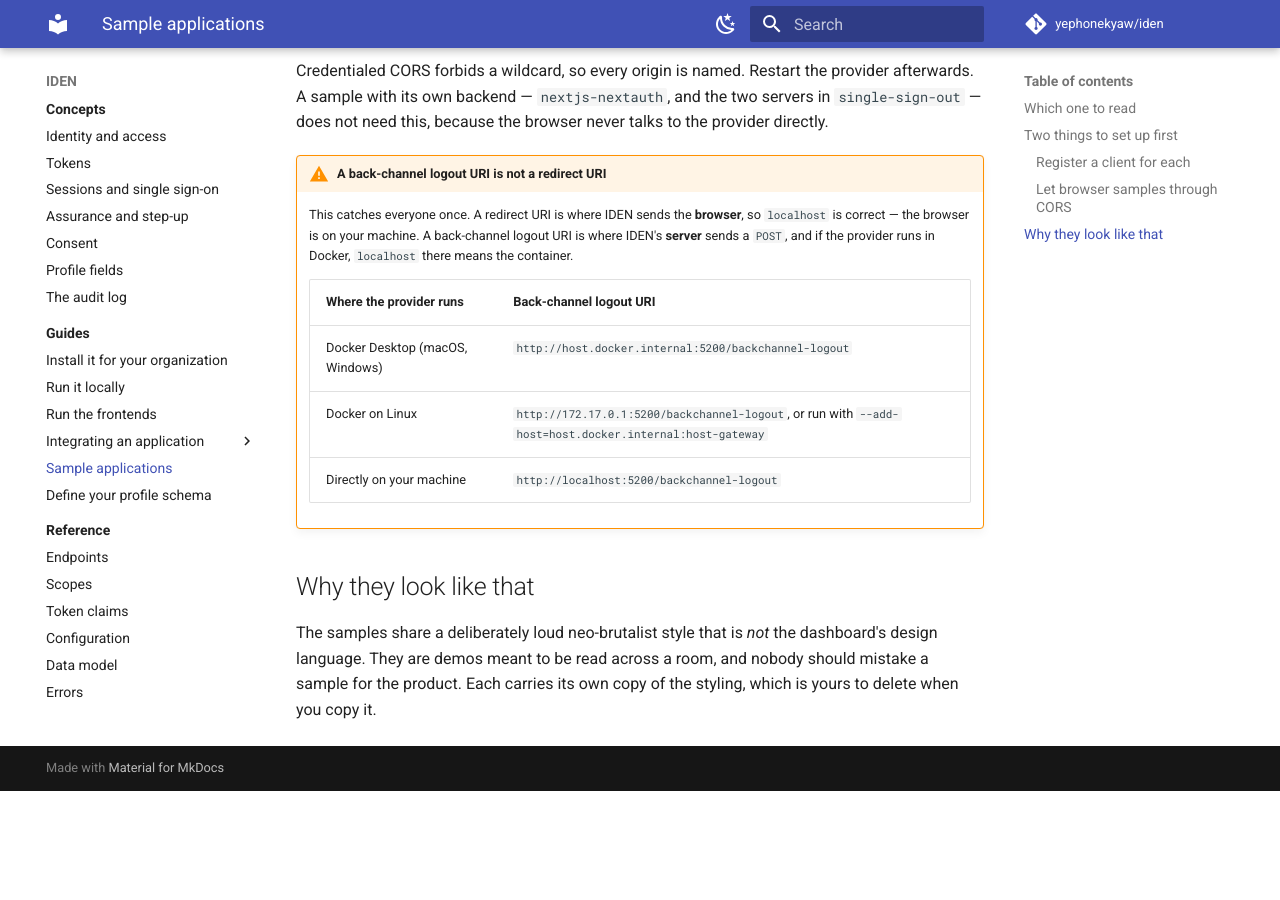
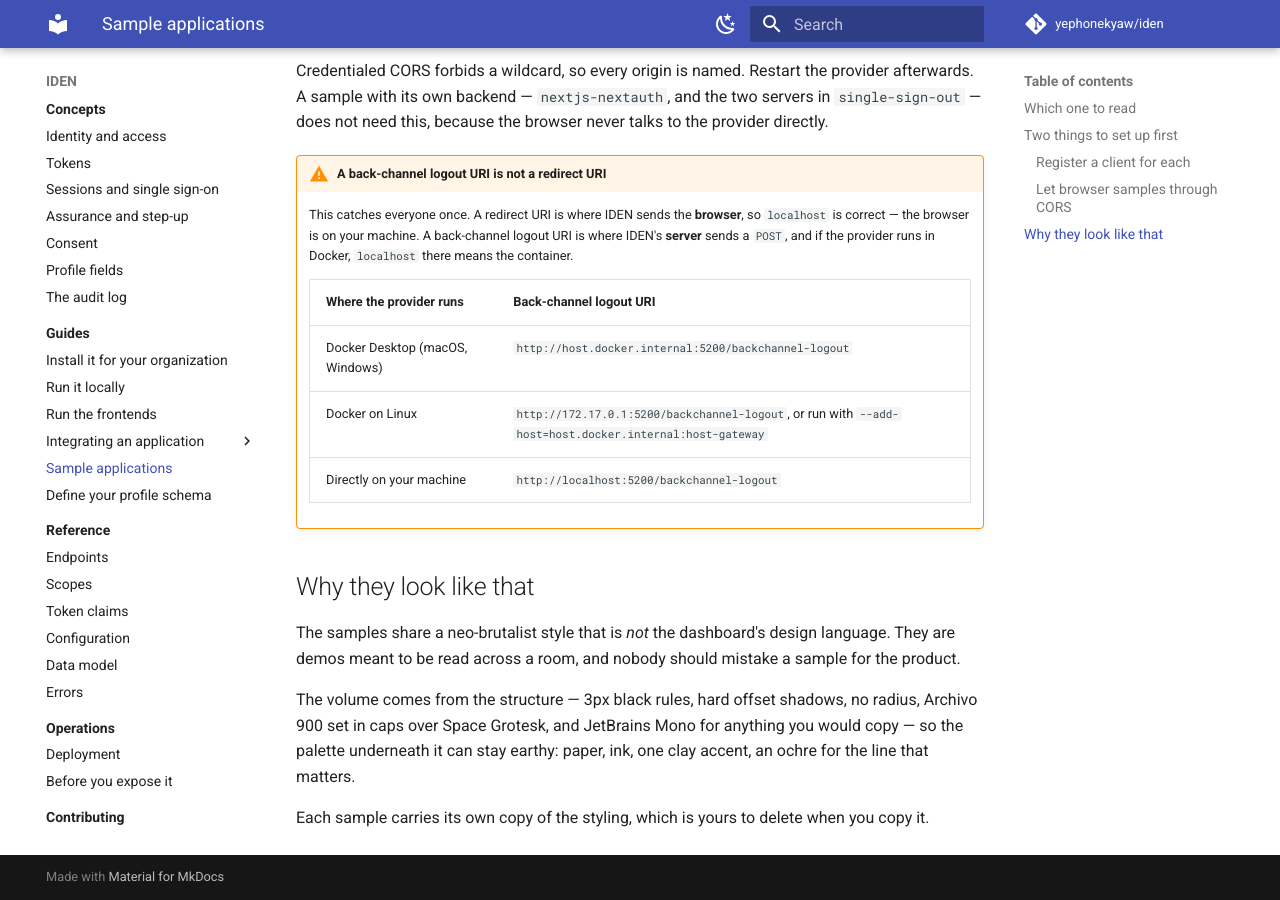
Before and after one commit to yephonekyaw/iden, an MkDocs documentation site: the page built from doc/guides/sample-applications.md, in a window 1280 px wide and 900 px high, scrolled down 1304 px. Built offline with MkDocs 1.6.1 and Material for MkDocs 9.7.7, drawn with Linux system fonts in a browser that asks for light colours; comment, search, counter and statistics services are not loaded; before the commit the page ends 2095 px from its top, so only the background shows below that.

Commit message:
docs: describe the samples' style as it now is
The volume comes from the structure, not from the colour.

```diff
--- a/doc/guides/sample-applications.md
+++ b/doc/guides/sample-applications.md
@@ -58,6 +58,11 @@ need this, because the browser never talks to the provider directly.
 
 ## Why they look like that
 
-The samples share a deliberately loud neo-brutalist style that is *not* the dashboard's design
-language. They are demos meant to be read across a room, and nobody should mistake a sample for the
-product. Each carries its own copy of the styling, which is yours to delete when you copy it.
+The samples share a neo-brutalist style that is *not* the dashboard's design language. They are
+demos meant to be read across a room, and nobody should mistake a sample for the product.
+
+The volume comes from the structure — 3px black rules, hard offset shadows, no radius, Archivo 900
+set in caps over Space Grotesk, and JetBrains Mono for anything you would copy — so the palette
+underneath it can stay earthy: paper, ink, one clay accent, an ochre for the line that matters.
+
+Each sample carries its own copy of the styling, which is yours to delete when you copy it.
```
